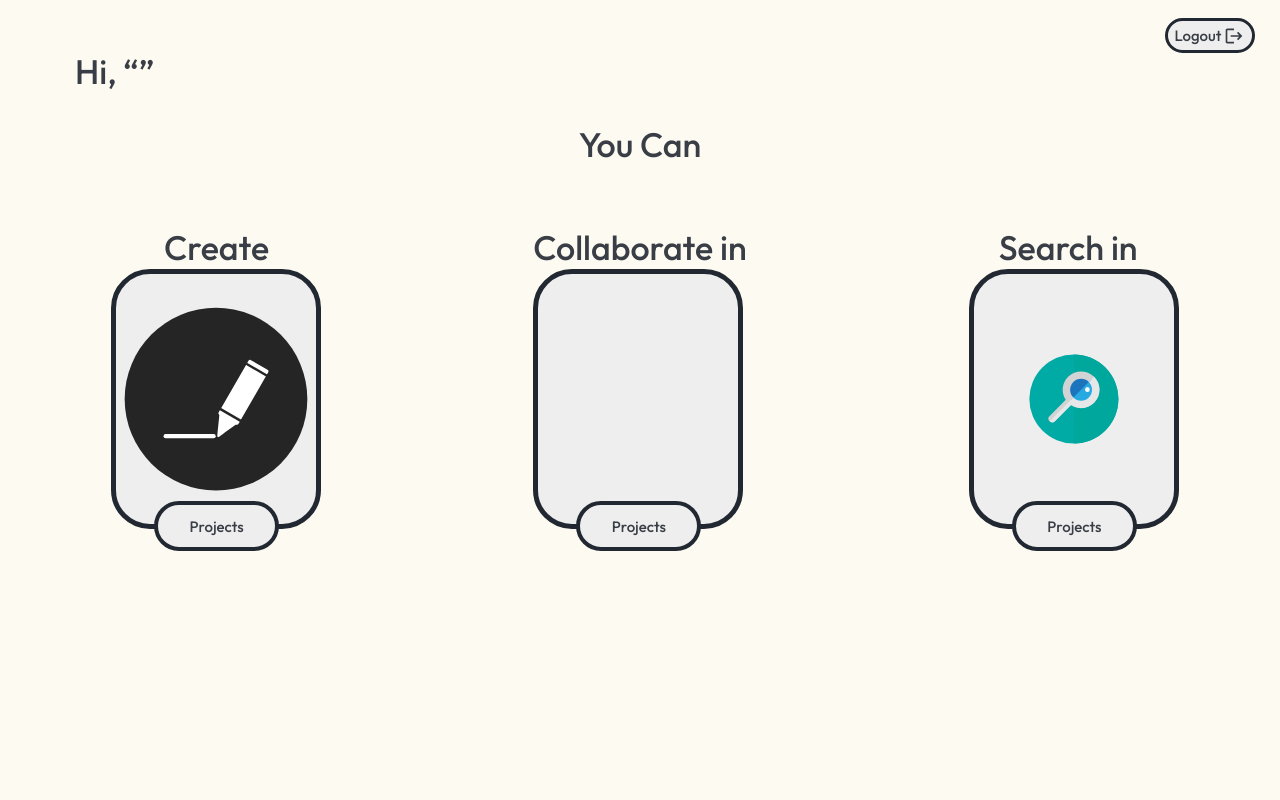
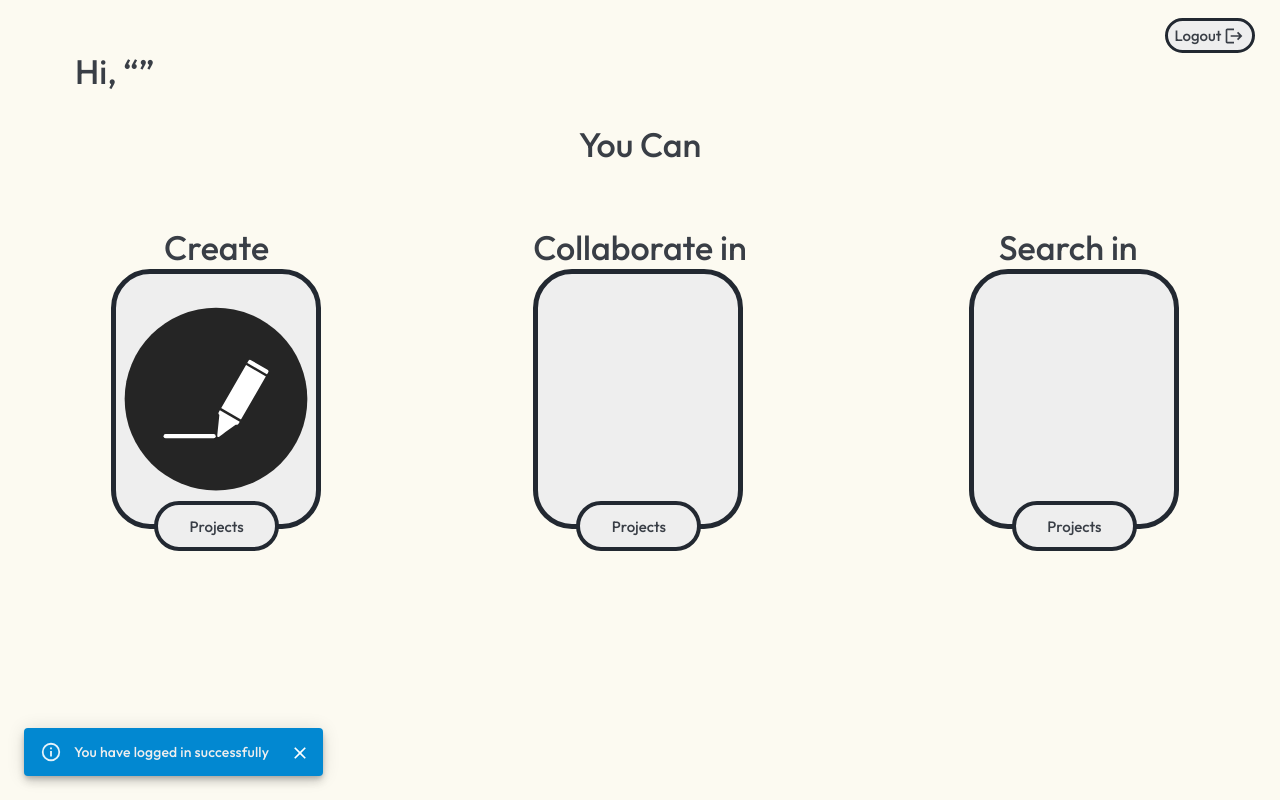
Before and after one commit to merouane2000/PFEapp-frontend, a React (Create React App) app: page /admin-dashboard in a window 1280 px wide. Built offline with nearby package versions, Linux system fonts and the light colour scheme.

Commit message:
snakbar and logout button

```diff
--- a/src/page/Register.js
+++ b/src/page/Register.js
@@ -52,6 +52,7 @@ function Register() {
       } else {
         sessionStorage.setItem("userID", response.data.userID);
         sessionStorage.setItem("userName", response.data.username);
+        sessionStorage.setItem("FromRegister", true);
         navigate("/admin-dashboard");
       }
     } catch (error) {
--- a/src/page/SignIn.js
+++ b/src/page/SignIn.js
@@ -52,6 +52,7 @@ function SignIn() {
         console.log(response.data);
         sessionStorage.setItem("userID", response.data.userID);
         sessionStorage.setItem("userName", response.data.username);
+        sessionStorage.setItem("FromRegister", false);
       } else {
         handleClick();
       }
--- a/src/page/admin/Dashboard.js
+++ b/src/page/admin/Dashboard.js
@@ -1,10 +1,37 @@
 import Grid from "@mui/material/Grid";
 import LogoutIcon from "@mui/icons-material/Logout";
-import myImage from '../../write-1727488.svg';
-import myImage1 from '../../magnifier-1724298.svg';
+import myImage from "../../write-1727488.svg";
+
+import React, {  useEffect } from "react";
+import Snackbar from "@mui/material/Snackbar";
+import MuiAlert from "@mui/material/Alert";
+import { useNavigate } from "react-router-dom";
 
 function Dashboard() {
+  const navigate = useNavigate();
   const username = sessionStorage.getItem("userName");
+  const Alert = React.forwardRef(function Alert(props, ref) {
+    return <MuiAlert elevation={6} ref={ref} variant="filled" {...props} />;
+  });
+  const [open, setOpen] = React.useState(false);
+  const handleClick = () => {
+    setOpen(true);
+  };
+  const handleClose = (event, reason) => {
+    if (reason === "clickaway") {
+      return;
+    }
+
+    setOpen(false);
+  };
+
+  useEffect(() => {
+    handleClick();
+  }, []);
+  const handleReset = () => {
+    navigate("/");
+    sessionStorage.clear();
+  };
 
   return (
     <div>
@@ -26,7 +53,7 @@ function Dashboard() {
             justifyContent="center"
             style={{ paddingTop: "18px", paddingRight: "25px" }}
           >
-            <button className="logout-button">
+            <button className="logout-button" onClick={handleReset}>
               <Grid
                 container
                 justifyContent="center"
@@ -73,7 +100,7 @@ function Dashboard() {
                   fontWeight: 500,
                   color: "#393E46",
                   paddingTop: "30px",
-                  paddingLeft:"53px"
+                  paddingLeft: "53px",
                 }}
               >
                 Create{" "}
@@ -81,8 +108,7 @@ function Dashboard() {
 
               <div className="rectangle-button">
                 <div className="rectangle">
-                 <img src={myImage} width="200" height="250"/>
-
+                  <img src={myImage} width="200" height="250" />
                 </div>
                 <div className="justify-button">
                   <button className="project-button"> Projects</button>
@@ -100,12 +126,12 @@ function Dashboard() {
                   paddingTop: "30px",
                 }}
               >
-                Collaborate in  {" "}
+                Collaborate in{" "}
               </span>
 
               <div className="rectangle-button">
                 <div className="rectangle">
-                {/* <img src={} width="200" height="250"/> */}
+                  {/* <img src={} width="200" height="250"/> */}
                 </div>
                 <div className="justify-button">
                   <button className="project-button"> Projects</button>
@@ -121,25 +147,36 @@ function Dashboard() {
                   fontWeight: 500,
                   color: "#393E46",
                   paddingTop: "30px",
-                  paddingLeft:"30px"
+                  paddingLeft: "30px",
                 }}
               >
-                Search in  {" "}
+                Search in{" "}
               </span>
 
               <div className="rectangle-button">
                 <div className="rectangle">
-                    <img src={myImage1} width="200" height="250"/>
+                  {/* <img src={Icon} width="200" height="250" /> */}
                 </div>
-                <div  className="justify-button">
+                <div className="justify-button">
                   <button className="project-button"> Projects</button>
                 </div>
               </div>
             </Grid>
           </Grid>
 
-
-
+          <Snackbar
+            style={{ borderRadius: "30px" }}
+            open={open}
+            autoHideDuration={6000}
+            onClose={handleClose}
+          >
+            <Alert onClose={handleClose} severity="info" sx={{ width: "100%" }}>
+              <span style={{ fontFamily: "Outfit", color: "#EEEEEE" }}>
+                {" "}
+                You have logged in successfully{" "}
+              </span>
+            </Alert>
+          </Snackbar>
         </Grid>
       </div>
     </div>
```
Also changed, not shown: 1 other file (tests, documents, lock files or other folders).
